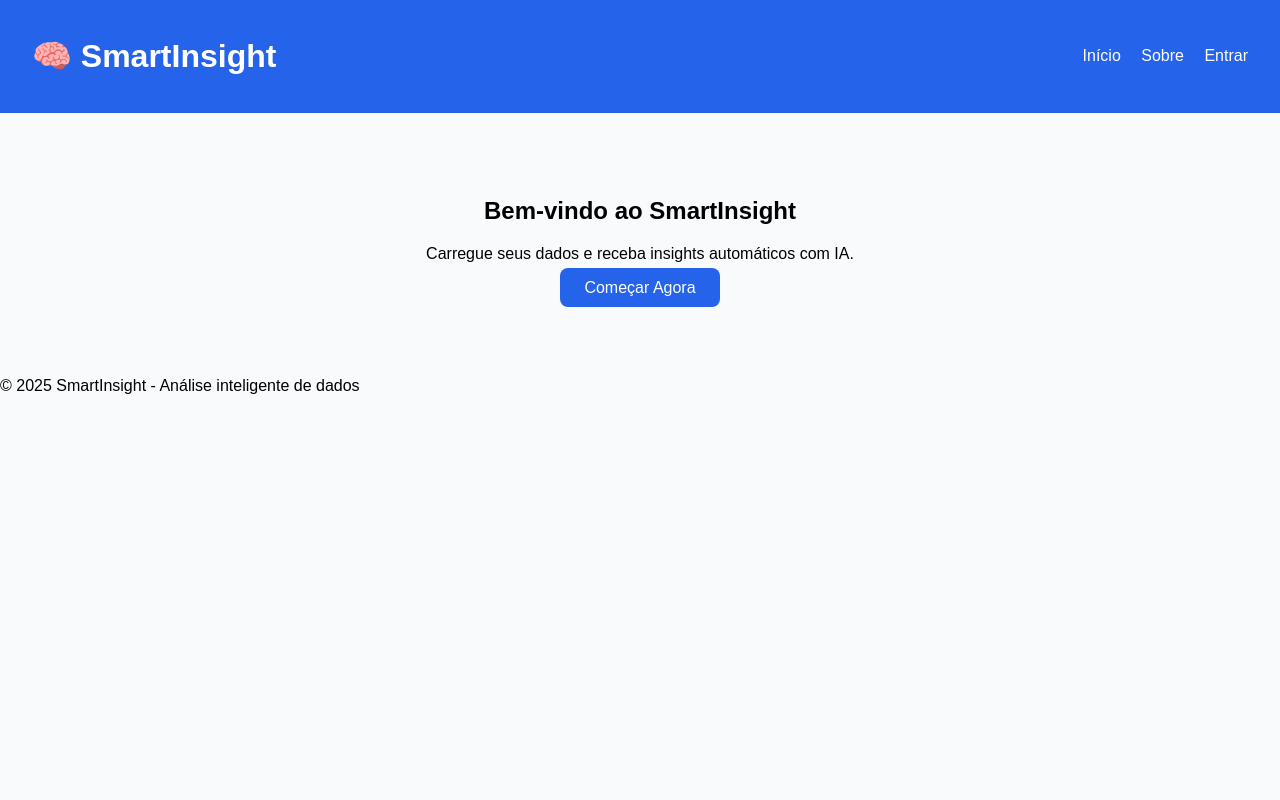
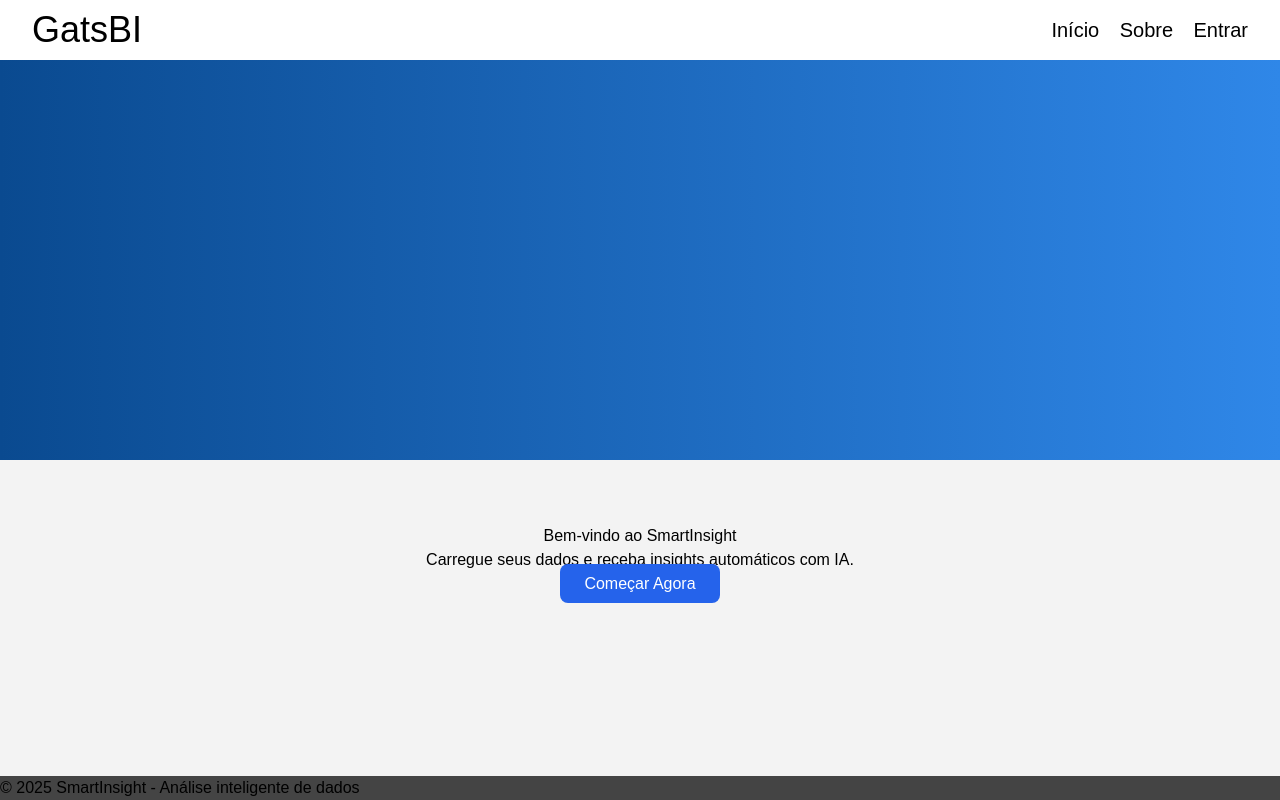
Before and after one commit to PedroLemosMariano/SmartInsight, a Flask app: page / in a window 1280 px wide. Run offline with Flask 3, Linux system fonts and the light colour scheme; some libraries are stand-ins or nearby versions.

Commit message:
comecei a home

```diff
--- a/SMTH/backend/templates/base.html
+++ b/SMTH/backend/templates/base.html
@@ -5,22 +5,27 @@
     <meta name="viewport" content="width=device-width, initial-scale=1.0">
     <title>{{ title }}</title>
     <link rel="stylesheet" href="{{ url_for('static', filename='css/style.css') }}">
+    <script src="https://cdn.tailwindcss.com"></script>
+
 </head>
-<body>
-    <header>
-        <h1>🧠 SmartInsight</h1>
+<body class="bg-[#f3f3f3] flex flex-col min-h-screen">
+    <header class="bg-[#ffffff] shadow-md h-[60px]">
+        <h1 class=" text-black text-4xl">GatsBI</h1>
         <nav>
-            <a href="/">Início</a>
-            <a href="/sobre">Sobre</a>
-            <a href="/login">Entrar</a>
+            <a class=" text-black text-xl" href="/">Início</a>
+            <a class=" text-black text-xl" href="/sobre">Sobre</a>
+            <a class=" text-black text-xl" href="/login">Entrar</a>
         </nav>
     </header>
+    <div class="bg-gradient-to-r from-[#0a4a90] to-[#2f87e8] h-[400px]">
 
-    <main>
+    </div>
+
+    <main class="flex-1">
         {% block content %}{% endblock %}
     </main>
 
-    <footer>
+    <footer class="bg-[#444444] mt-auto">
         <p>© 2025 SmartInsight - Análise inteligente de dados</p>
     </footer>
 </body>
```
